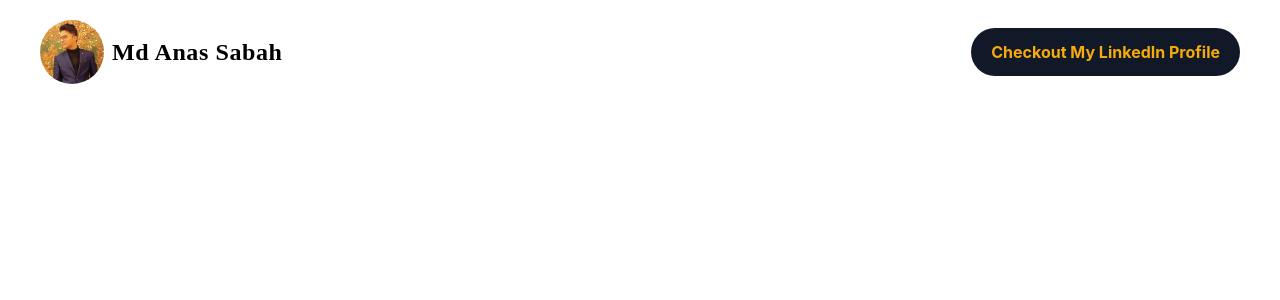
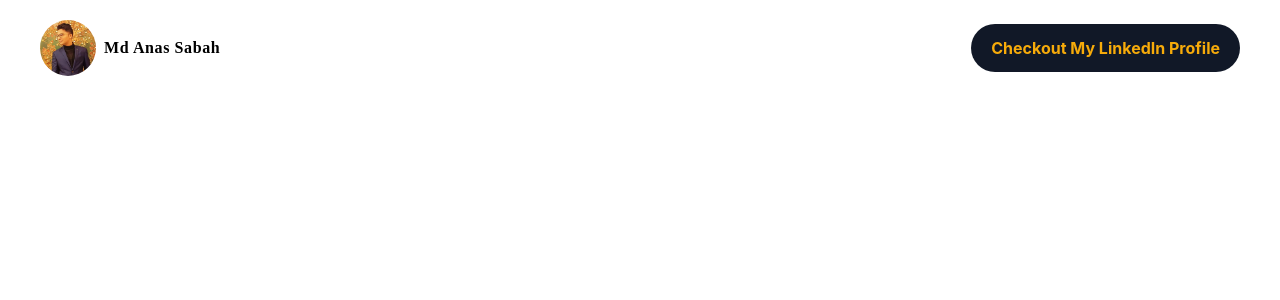
Before and after one commit to md-anas-sabah/my-blog, a React (Create React App) app: page / in a window 1280 px wide. Shown: the top 300 px of the page. Built offline with nearby package versions, Linux system fonts and the light colour scheme; a web font is replaced by a local one.

Commit message:
update: minor ui change

```diff
--- a/src/component/Header.jsx
+++ b/src/component/Header.jsx
@@ -5,9 +5,9 @@ const Header = () => {
       <header className="flex items-center justify-between space-x-2 font-bold px-10 py-5">
           <div className="flex items-center space-x-2 md:text-2xl md:tracking-wide">
               <a href="/">
-                 <img src={Logo} alt="logo" className="rounded-full  h-16 w-16" />
+                 <img src={Logo} alt="logo" className="rounded-full  h-14 w-14" />
               </a>
-              <h1 className="font-zhi">Md Anas Sabah</h1>
+              <h1 className="font-zhi text-base">Md Anas Sabah</h1>
           </div>
           <div>
           <a href="https://www.linkedin.com/in/md-anas-sabah/" className="px-5 py-3 text-sm md:text-base bg-gray-900 flex items-center rounded-full text-center text-[#F7AB0A]">
```
